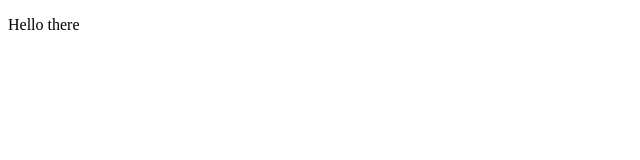
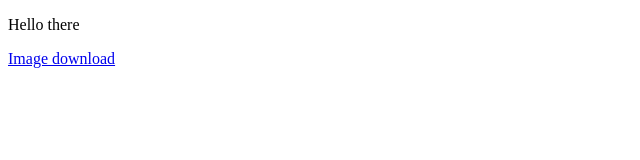
Before and after one commit to SoulRipper68/pythonscripts.github.io, a plain HTML site: page index.html in a window 1280 px wide. Shown: the whole page, without its empty margins (0-640 px from the left). Drawn offline with Linux system fonts and the light colour scheme.

Commit message:
Update index.html

```diff
--- a/index.html
+++ b/index.html
@@ -1,6 +1,8 @@
 <!DOCTYPE HTML>
 <html>
+
     <body>
         <p>Hello there</p>
+        <a href="178172234645_730ac1a261d34e4f358d_512.png" download>Image download</a>
     </body>
 </html>
```
